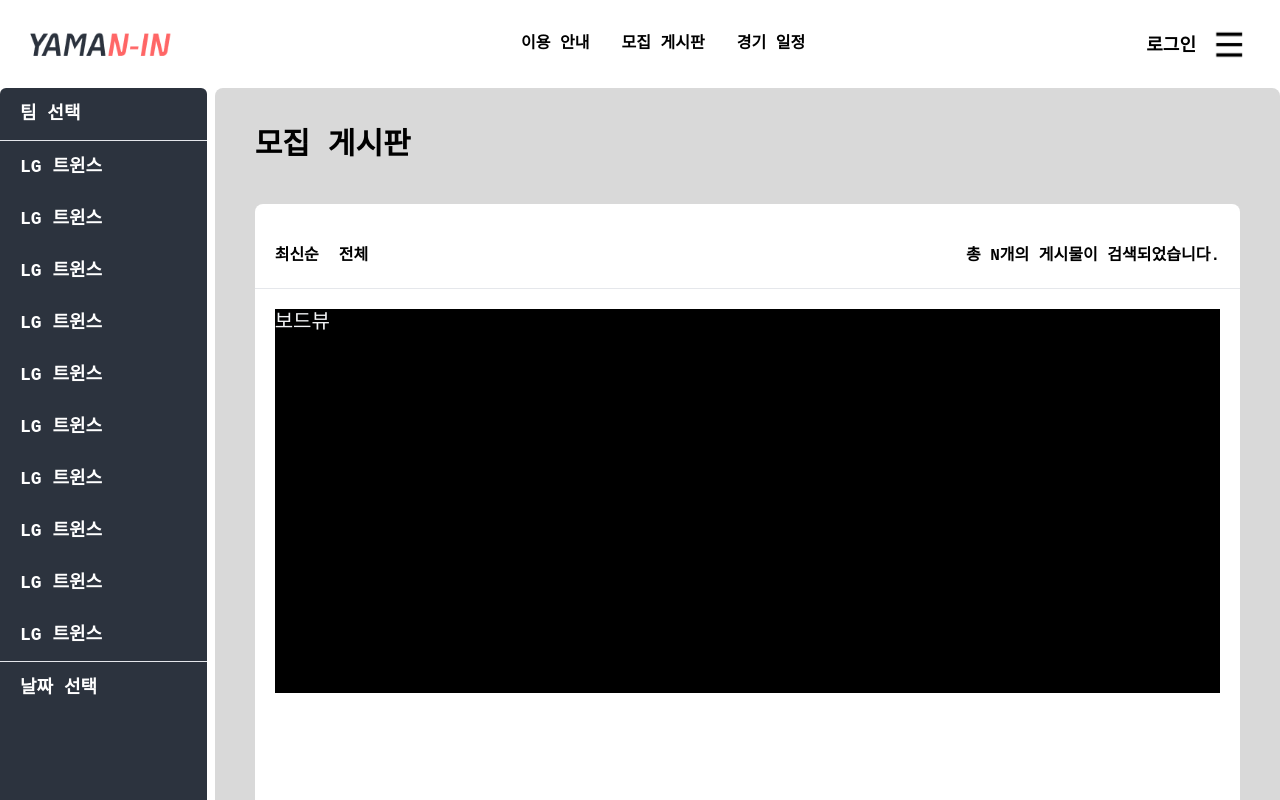
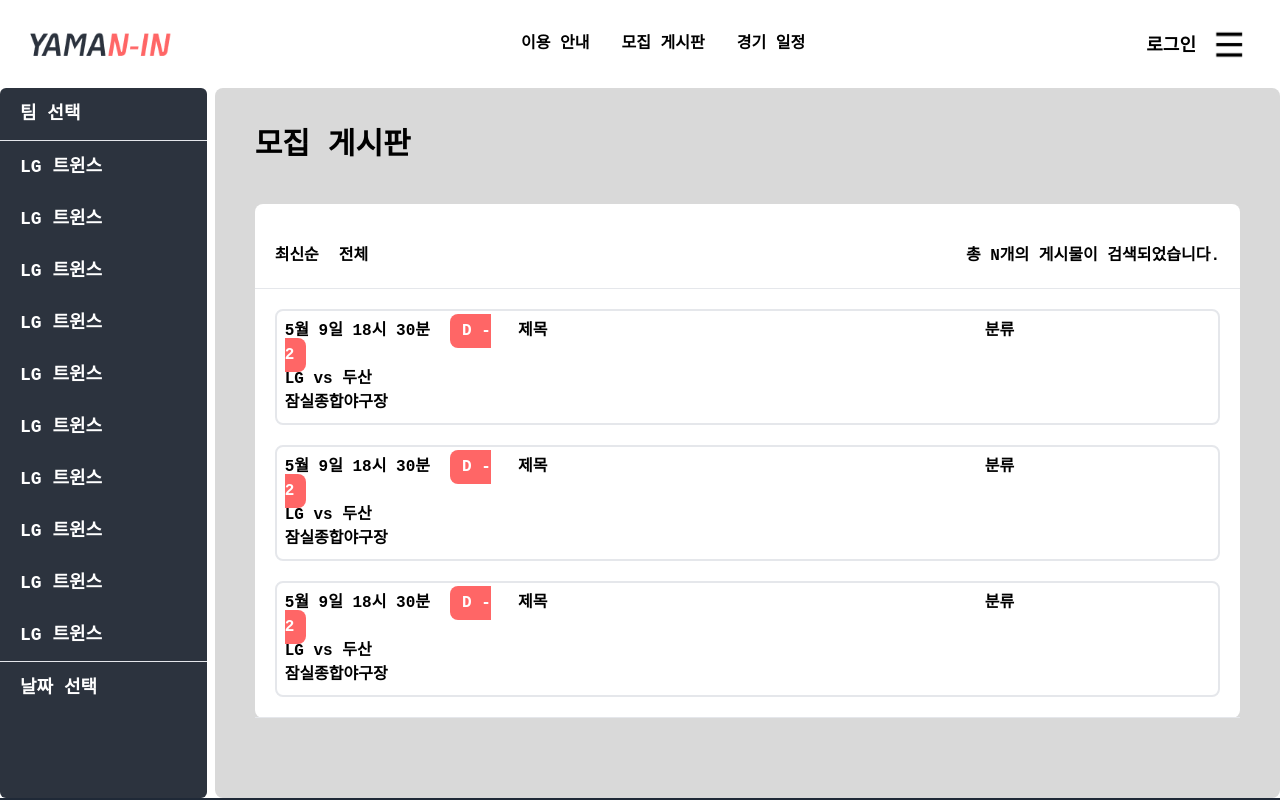
Before and after one commit to ParkJiHwan22/yamanin-FE, a Vue app: page /board in a window 1280 px wide. Shown: the top 800 px of the page. Built offline with nearby package versions, Linux system fonts and the light colour scheme; a web font is replaced by a local one.

Commit message:
Modified src/views/BoardView.vue

```diff
--- a/src/main.css
+++ b/src/main.css
@@ -15,3 +15,7 @@ body {
 .color-gray-bg {
   background-color: #D9D9D9;
 }
+
+.color-pink-bg {
+  background-color: #FF6666;
+}
--- a/src/views/BoardView.vue
+++ b/src/views/BoardView.vue
@@ -19,23 +19,59 @@
                     <h1>총 N개의 게시물이 검색되었습니다.</h1>
                 </div>
                 <hr>
-                <div class="h-96 bg-black m-5">
-                    <h2 class="text-xl font-medium text-gray-100">보드뷰</h2>
+
+                <div class="grid grid-cols-4 gap-2 p-2 m-5 rounded-lg border-2">
+                    <div class="col-span-1">
+                        <div class="space-x-5">
+                            <span>5월 9일 18시 30분</span>
+                            <span class="color-pink-bg text-white mx-2 px-3 py-2 rounded-lg">D - 2</span>
+                        </div>
+                        <p>LG vs 두산</p>
+                        <p>잠실종합야구장</p>
+                    </div>
+                    <div class="col-span-2">
+                        <p>제목</p>
+                    </div>
+                    <div class="col-span-1">
+                        <p>분류</p>
+                    </div>
                 </div>
 
-                <div class="h-20"></div>
-
-                <div class="h-96 bg-gradient-to-r from-cyan-500 to-blue-500 m-5">
-                    <h2 class="text-xl font-medium text-gray-100">보드뷰</h2>
+                <div class="grid grid-cols-4 gap-2 p-2 m-5 rounded-lg border-2">
+                    <div class="col-span-1">
+                        <div class="space-x-5">
+                            <span>5월 9일 18시 30분</span>
+                            <span class="color-pink-bg text-white mx-2 px-3 py-2 rounded-lg">D - 2</span>
+                        </div>
+                        <p>LG vs 두산</p>
+                        <p>잠실종합야구장</p>
+                    </div>
+                    <div class="col-span-2">
+                        <p>제목</p>
+                    </div>
+                    <div class="col-span-1">
+                        <p>분류</p>
+                    </div>
                 </div>
 
-                <div class="h-20"></div>
-
-                <div class="h-96 bg-gradient-to-r from-cyan-500 to-blue-500 m-5">
-                    <h2 class="text-xl font-medium text-gray-100">보드뷰</h2>
+                <div class="grid grid-cols-4 gap-2 p-2 m-5 rounded-lg border-2">
+                    <div class="col-span-1">
+                        <div class="space-x-5">
+                            <span>5월 9일 18시 30분</span>
+                            <span class="color-pink-bg text-white mx-2 px-3 py-2 rounded-lg">D - 2</span>
+                        </div>
+                        <p>LG vs 두산</p>
+                        <p>잠실종합야구장</p>
+                    </div>
+                    <div class="col-span-2">
+                        <p>제목</p>
+                    </div>
+                    <div class="col-span-1">
+                        <p>분류</p>
+                    </div>
                 </div>
 
-                <div class="h-20"></div>
+                <hr>
             </div>
 
 
```
